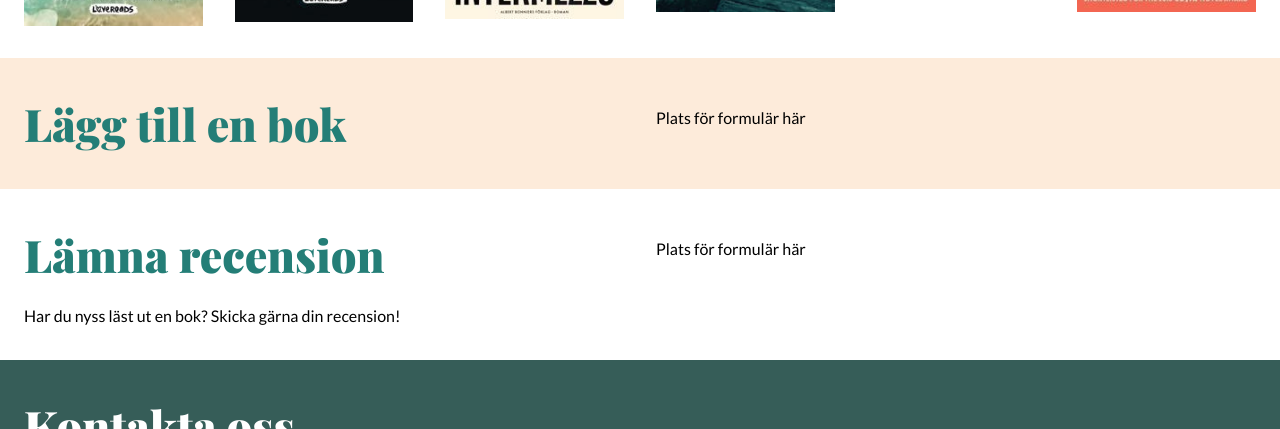
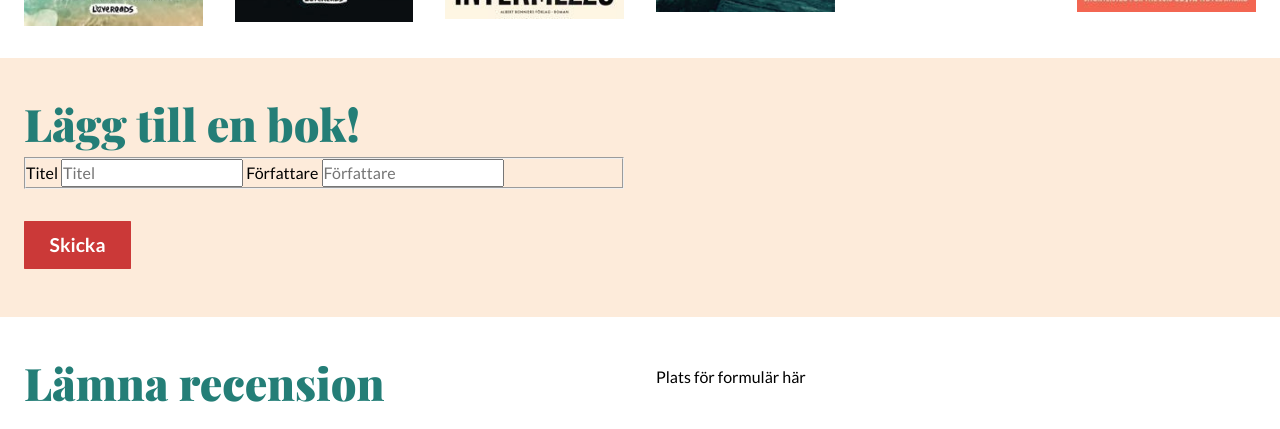
Before and after one commit to ErikTP/book-club, a plain HTML site: page index.html in a window 1280 px wide. Shown: the part 1206-1635 px from the top of the page. Drawn offline with nearby package versions, Linux system fonts and the light colour scheme; a web font is replaced by a local one.

Commit message:
formulär fix.

```diff
--- a/index.html
+++ b/index.html
@@ -9,7 +9,7 @@
     <link href="https://fonts.googleapis.com/css2?family=Lato:ital,wght@0,100;0,300;0,400;0,700;0,900;1,100;1,300;1,400;1,700;1,900&family=Playfair+Display:ital,wght@0,400..900;1,400..900&display=swap" rel="stylesheet">
     <link rel="stylesheet" type="text/css" href="css/reset.css" />
     <link rel="stylesheet" href="css/styles.css" />
-    <script src="scripts/script.js" defer></script>
+    <script src="scripts/bookform.js" defer ></script>
     <title>Bokklubben</title>
 </head>
 
@@ -81,8 +81,20 @@
             <div class="inner-wrapper">
 
                 <div class="grid grid-2-col">
-                    <h2>Lägg till en bok</h2>
-                    <p>Plats för formulär här</p>
+
+                    <div class="form-container" aria-labelledby="form-title">
+                        <form id="form">
+                          <h2 id="form-title">Lägg till en bok!</h2>
+                          <fieldset>
+                            <label for="title">Titel</label>
+                            <input type="text" id="titleInput" placeholder="Titel">
+                            <label for="title">Författare</label>
+                            <input type="text" id="authorInput" placeholder="Författare">
+                          </fieldset>
+                          <button type="button" class="button button-light scale-up" onclick="bookInput()">Skicka</button>
+                        </form>
+                        <p id="message"></p>
+                      </div>
                 </div>
 
             </div>
--- /dev/null
+++ b/scripts/bookform.js
@@ -0,0 +1,49 @@
+    // //Funktion som ska starta när man trycker på "Submit"
+
+    // function bookInput() {
+    //     //Vi skapar en tom array
+    //     let inputArray = [];
+
+    //     //Ta input elementen
+    //     let inputTitle = document.getElementById("titleInput");
+    //     let authorInput = document.getElementById("authorInput");
+
+    //     //Hämta values
+    //     let title = inputTitle.value;
+    //     let author = inputAuthor.value;
+
+    //     console.log(inputArray);
+    // }
+
+    // bookInput();
+
+
+// Function starts after form is submitted (on-click)
+function bookInput() {
+
+    // Initialize an empty array
+    const inputArray = [];
+
+    // Get the input elements
+    const inputTitle = document.getElementById("titleInput");
+    const inputAuthor = document.getElementById("authorInput");
+
+    // Get the values of the input elements
+
+    const title = inputTitle.value;
+    const author = inputAuthor.value;
+
+    // Add the values to the array
+    inputArray.push(title, author);
+
+    // Print the array to the console
+    console.log(inputArray);
+
+    // Print array to the document (id: message)
+    let titleAndAuthor = inputArray[0] + " av " + inputArray[1];
+
+    document.getElementById("message").innerHTML = titleAndAuthor;
+
+    // Send a message in alert pop up
+    alert("Boken har lagts till");
+  }
--- a/scripts/script.js
+++ /dev/null
@@ -1 +0,0 @@
-console.log('Hello test');
```
